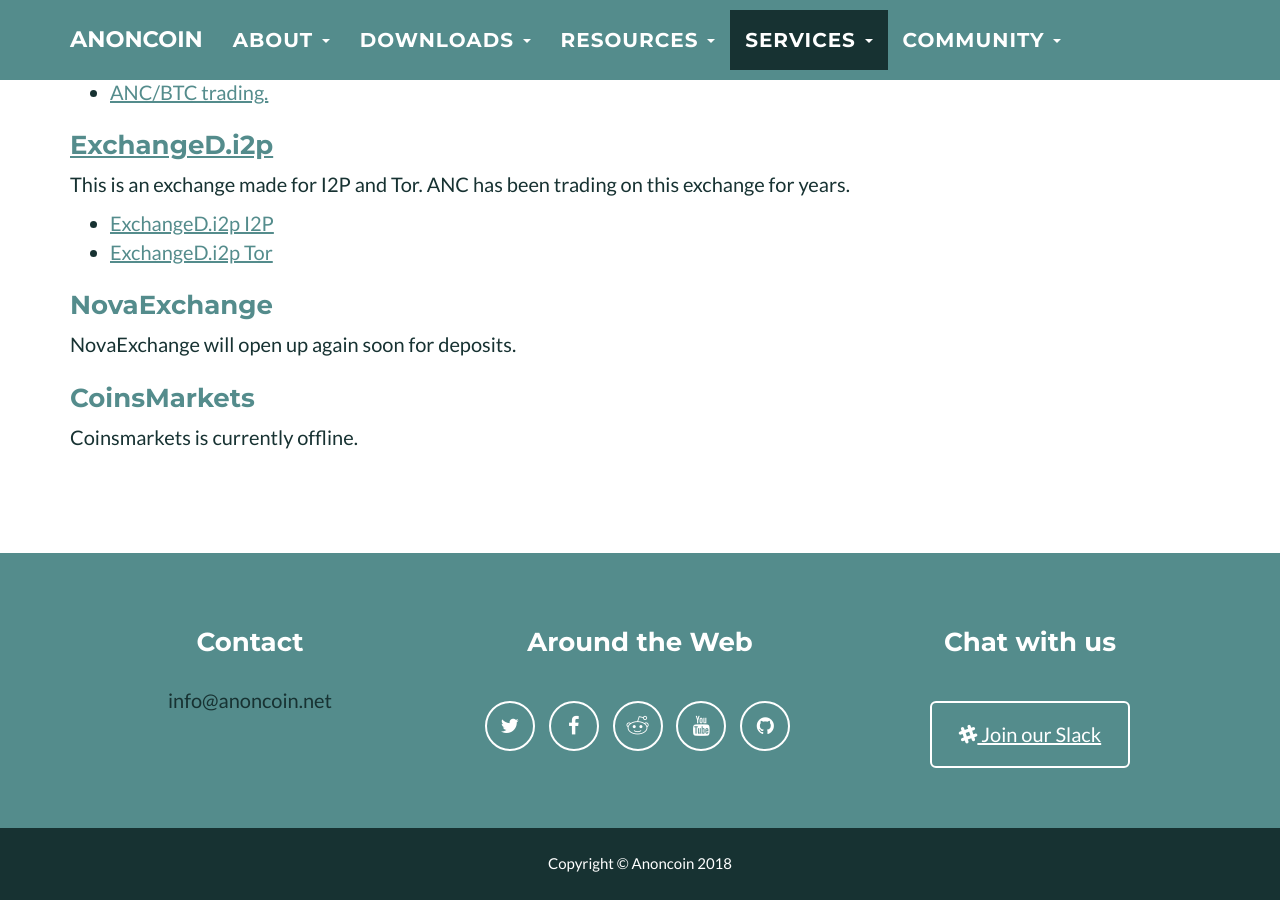
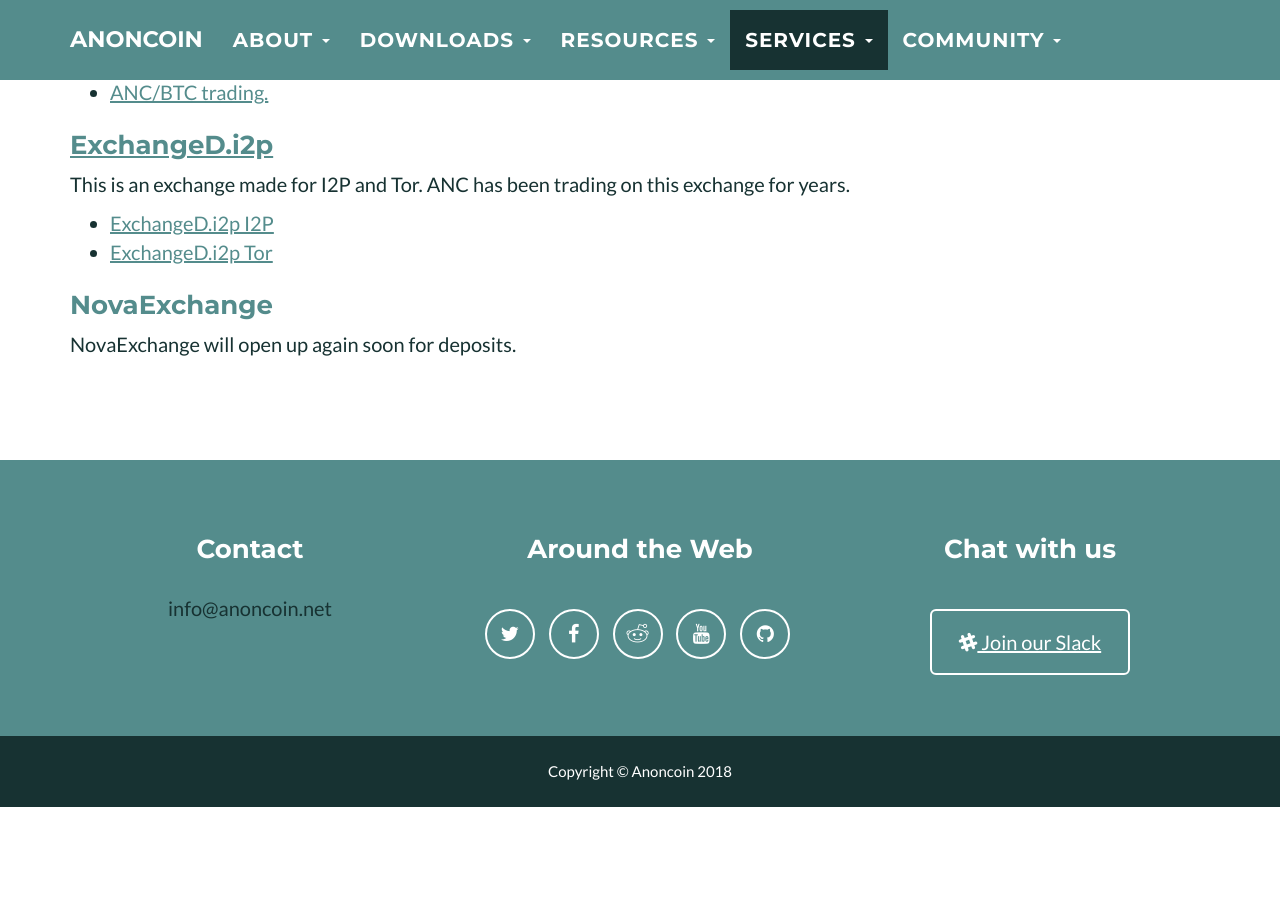
Before and after one commit to Anoncoin/anoncoin-website, a Jekyll site: the page built from services/Exchanges.md, in a window 1280 px wide and 900 px high, scrolled down 591 px. Built offline with Jekyll 4.4.1, drawn with Linux system fonts in a browser that asks for light colours; after the commit the page ends 1398 px from its top, so only the background shows below that.

Commit message:
Update exchanges

```diff
--- a/services/Exchanges.md
+++ b/services/Exchanges.md
@@ -27,7 +27,3 @@ This is an exchange made for I2P and Tor. ANC has been trading on this exchange
 ### NovaExchange
 
 NovaExchange will open up again soon for deposits.
-
-### CoinsMarkets
-
-Coinsmarkets is currently offline.
```
